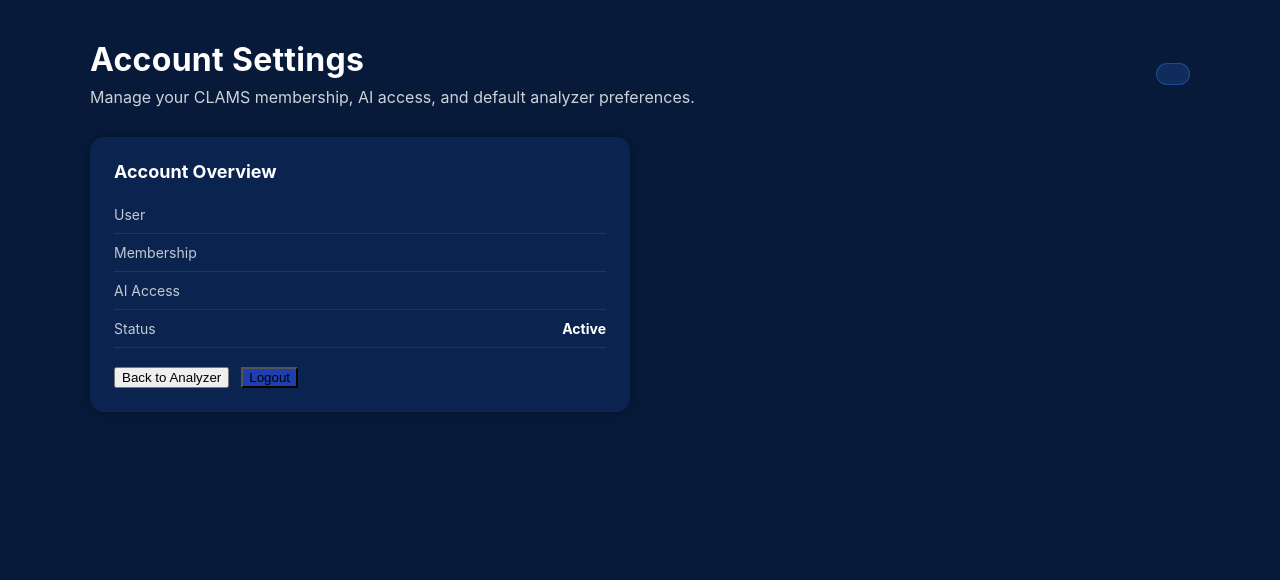
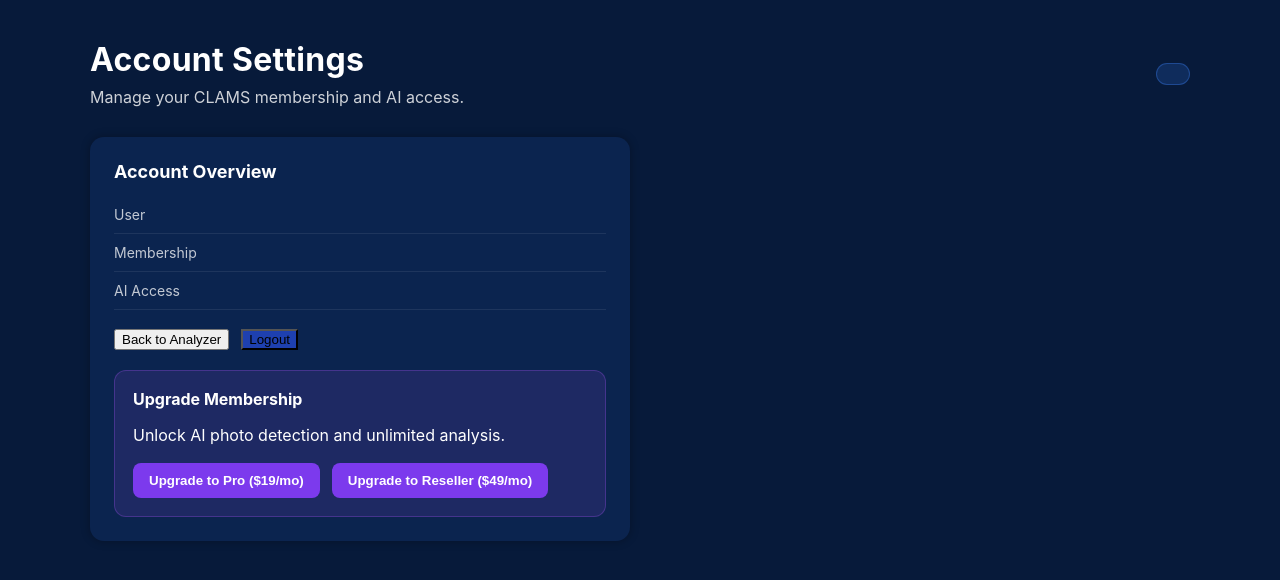
Before and after one commit to donnieclams42-star/clams-resale-engine, a FastAPI app: template templates/account.html in a window 1280 px wide. Shown: the part 40-620 px from the top of the page. Run offline with FastAPI, Linux system fonts and the light colour scheme; the template is opened without the code that fills it, so the values that code supplies are empty.

Commit message:
Fix Stripe upgrade buttons on account page

```diff
--- a/templates/account.html
+++ b/templates/account.html
@@ -1,10 +1,7 @@
 <!DOCTYPE html>
 <html>
-
 <head>
-
 <meta name="viewport" content="width=device-width, initial-scale=1.0">
-
 <title>CLAMS Account</title>
 <link rel="stylesheet" href="/static/styles.css">
 
@@ -88,33 +85,6 @@ font-weight:700;
 text-align:right;
 }
 
-.mode-box{
-margin-top:16px;
-padding:16px;
-border-radius:12px;
-background:rgba(255,255,255,.04);
-border:1px solid rgba(255,255,255,.08);
-}
-
-.mode-box h4{
-margin:0 0 10px 0;
-font-size:15px;
-}
-
-.mode-box p{
-margin:0;
-font-size:14px;
-line-height:1.6;
-opacity:.92;
-}
-
-.feature-list{
-margin:12px 0 0 0;
-padding-left:18px;
-line-height:1.8;
-font-size:14px;
-}
-
 .account-actions{
 display:flex;
 gap:12px;
@@ -127,17 +97,25 @@ background:#1e40af;
 }
 
 .upgrade-box{
-margin-top:16px;
-padding:16px;
+margin-top:20px;
+padding:18px;
 border-radius:12px;
 background:rgba(168,85,247,.12);
 border:1px solid rgba(168,85,247,.28);
 }
 
-@media (max-width:900px){
-.account-grid{
-grid-template-columns:1fr;
+.upgrade-box h4{
+margin:0 0 8px 0;
 }
+
+.upgrade-btn{
+padding:10px 16px;
+background:#7c3aed;
+border:none;
+border-radius:8px;
+color:white;
+font-weight:700;
+cursor:pointer;
 }
 
 </style>
@@ -146,7 +124,6 @@ grid-template-columns:1fr;
 <body>
 
 <div class="navbar">
-
 <div class="nav-title">CLAMS</div>
 
 <div class="nav-links">
@@ -154,7 +131,6 @@ grid-template-columns:1fr;
 <a href="/settings?email={{email}}">Settings</a>
 <a href="/account?email={{email}}">Account</a>
 </div>
-
 </div>
 
 <div class="account-wrap">
@@ -162,7 +138,7 @@ grid-template-columns:1fr;
 <div class="account-header">
 <div class="account-title">
 <h1>Account Settings</h1>
-<p>Manage your CLAMS membership, AI access, and default analyzer preferences.</p>
+<p>Manage your CLAMS membership and AI access.</p>
 </div>
 
 <div class="membership-pill">
@@ -190,14 +166,25 @@ grid-template-columns:1fr;
 <div class="account-value">{{ ai_access }}</div>
 </div>
 
-<div class="account-row">
-<div class="account-label">Status</div>
-<div class="account-value">Active</div>
-</div>
-
 <div class="account-actions">
 <a href="/app?email={{email}}"><button type="button">Back to Analyzer</button></a>
 <a href="/logout"><button type="button" class="secondary-btn">Logout</button></a>
+</div>
+
+<div class="upgrade-box">
+<h4>Upgrade Membership</h4>
+<p>Unlock AI photo detection and unlimited analysis.</p>
+
+<div class="account-actions">
+<a href="/upgrade/pro?email={{email}}">
+<button class="upgrade-btn">Upgrade to Pro ($19/mo)</button>
+</a>
+
+<a href="/upgrade/reseller?email={{email}}">
+<button class="upgrade-btn">Upgrade to Reseller ($49/mo)</button>
+</a>
+</div>
+
 </div>
 
 </div>
```
